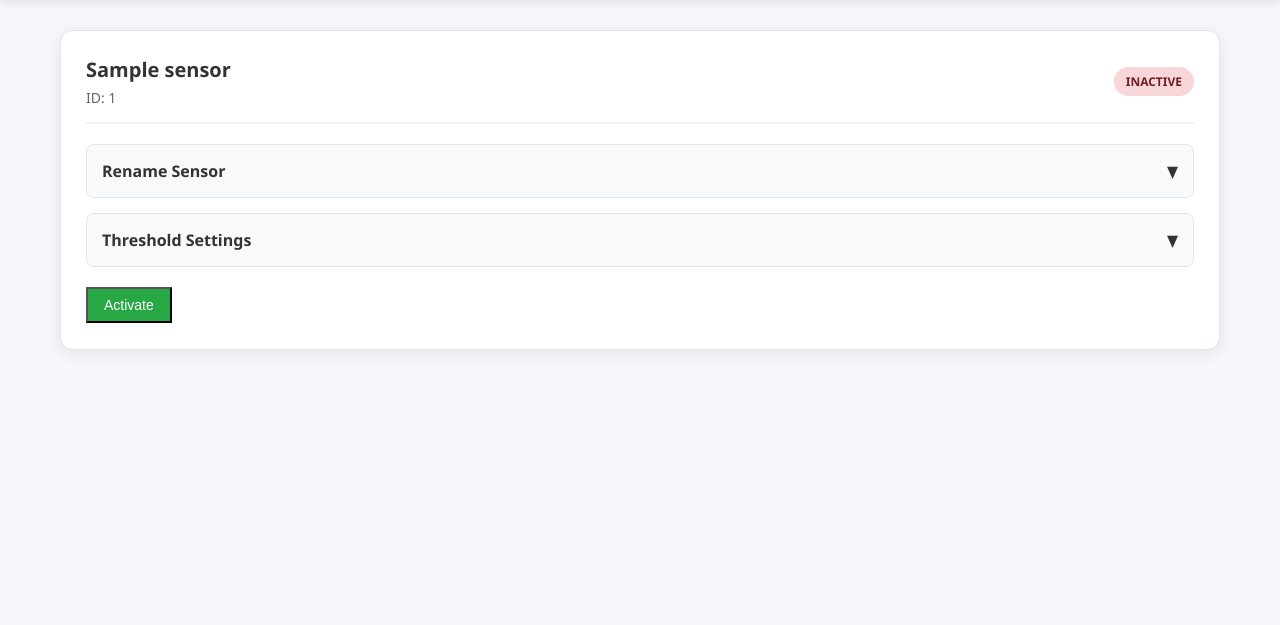
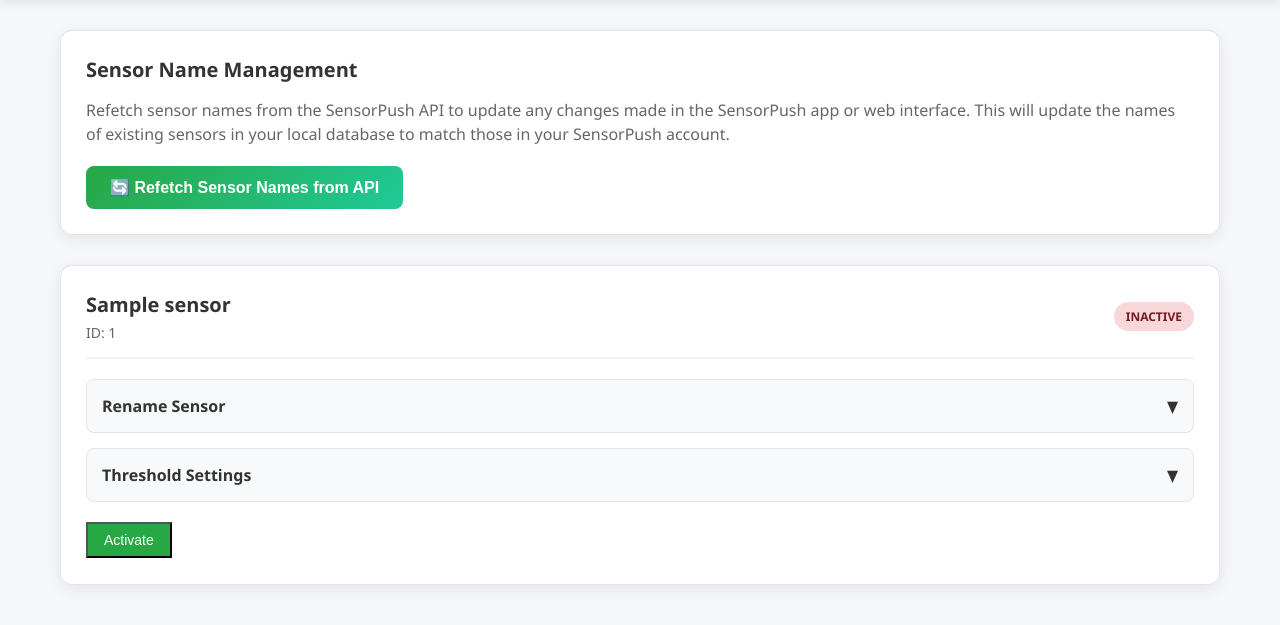
Before and after one commit to NoOneAtHome/SweetImpastriesBakeryManager, a Flask app: template templates/manager_sensor_settings.html in a window 1280 px wide. Shown: the part 81-706 px from the top of the page. Run offline with Flask 3, Linux system fonts and the light colour scheme; the template is opened without the code that fills it: most values are stand-ins (such as "Sample title", 1, 10 or a date in 2020); parts of the project's set-up code (start-up, migrations or seed data) failed here and were passed over.

Commit message:
Fix refetch sensor names functionality
- Change get_devices_sensors() to use POST method instead of GET
- Add empty JSON body {} as required by /devices/sensors endpoint
- Add comprehensive diagnostic logging for troubleshooting
- Fix 400 Bad Request error by matching API requirements

The /devices/sensors endpoint follows the same pattern as /samples:
requires POST with empty JSON body, not GET request.

```diff
--- a/app.py
+++ b/app.py
@@ -24,6 +24,7 @@ from error_handling import handle_flask_error, log_info, log_warning, get_error_
 from polling_service import PollingService, create_polling_service # Import PollingService
 from auth import auth_manager, require_manager_auth, setup_initial_pin_from_args, AuthenticationError, AccountLockoutError
 from settings_manager import SettingsManager, check_threshold_breach
+from sensorpush_api import SensorPushAPI
 
 def create_app(config_name=None):
     """
@@ -893,6 +894,75 @@ def manager_sensor_settings():
         return render_template('error.html', error="Failed to load sensor settings"), 500
 
 
+@app.route('/manager/sensors/refetch_names', methods=['POST'])
+@require_manager_auth
+def refetch_sensor_names():
+    """
+    Refetch sensor names from the SensorPush API and update them in the local database.
+
+    This route fetches the latest sensor metadata from the SensorPush API,
+    compares the names with those stored locally, and updates any differences.
+
+    Returns:
+        Redirect to manager_sensor_settings with success/error message
+    """
+    try:
+        log_info("Starting sensor name refetch operation", "Refetch Sensor Names")
+
+        # Get configuration for SensorPush API
+        config = get_config()
+
+        # Initialize SensorPush API client
+        api_client = SensorPushAPI(config_class=config)
+
+        # Authenticate with SensorPush API first
+        if not api_client.authenticate():
+            raise Exception("Failed to authenticate with SensorPush API")
+
+        # Fetch latest sensor metadata from SensorPush API
+        sensors_data = api_client.get_devices_sensors()
+
+        updated_count = 0
+
+        # Process sensor data and update local database
+        with get_db_session_context() as db_session:
+            for sensor_id, sensor_info in sensors_data.items():
+                # Extract sensor name from API response
+                api_sensor_name = sensor_info.get('name', f'Sensor {sensor_id}')
+
+                # Find corresponding sensor in local database
+                local_sensor = db_session.query(Sensor).filter(Sensor.sensor_id == sensor_id).first()
+
+                if local_sensor:
+                    # Check if name differs and update if necessary
+                    if local_sensor.name != api_sensor_name:
+                        old_name = local_sensor.name
+                        local_sensor.name = api_sensor_name
+                        updated_count += 1
+                        log_info(f"Updated sensor {sensor_id} name from '{old_name}' to '{api_sensor_name}'", "Refetch Sensor Names")
+                else:
+                    log_info(f"Sensor {sensor_id} found in API but not in local database", "Refetch Sensor Names")
+
+            # Commit all changes to database
+            db_session.commit()
+
+        # Prepare success message
+        if updated_count > 0:
+            success_message = f"Successfully updated {updated_count} sensor name(s) from SensorPush API"
+        else:
+            success_message = "All sensor names are already up to date"
+
+        log_info(f"Sensor name refetch completed. Updated {updated_count} sensors", "Refetch Sensor Names")
+        flash(success_message, 'success')
+        return redirect(url_for('manager_sensor_settings', success=success_message))
+
+    except Exception as e:
+        error_message = f"Failed to refetch sensor names: {str(e)}"
+        log_warning(error_message, "Refetch Sensor Names")
+        flash(error_message, 'error')
+        return redirect(url_for('manager_sensor_settings', error=error_message))
+
+
 @app.route('/manager/settings/polling', methods=['POST'])
 @require_manager_auth
 def manager_polling_settings():
--- a/templates/manager_sensor_settings.html
+++ b/templates/manager_sensor_settings.html
@@ -330,6 +330,20 @@
             </div>
         {% endif %}
 
+        <!-- Refetch Sensor Names Section -->
+        <div style="background: white; border-radius: 12px; padding: 25px; box-shadow: 0 4px 15px rgba(0, 0, 0, 0.08); border: 1px solid #e1e5e9; margin-bottom: 30px;">
+            <h3 style="color: #333; margin-bottom: 15px; font-size: 20px; font-weight: 600;">Sensor Name Management</h3>
+            <p style="color: #666; margin-bottom: 20px; line-height: 1.5;">
+                Refetch sensor names from the SensorPush API to update any changes made in the SensorPush app or web interface.
+                This will update the names of existing sensors in your local database to match those in your SensorPush account.
+            </p>
+            <form method="POST" action="{{ url_for('refetch_sensor_names') }}" style="display: inline;">
+                <button type="submit" class="btn-primary" onclick="return confirm('This will update sensor names from the SensorPush API. Continue?')" style="background: linear-gradient(135deg, #28a745 0%, #20c997 100%);">
+                    🔄 Refetch Sensor Names from API
+                </button>
+            </form>
+        </div>
+
         <div class="sensor-grid">
             {% for sensor in sensors %}
                 <div class="sensor-card">
```
Also changed, not shown: sensorpush_api.py (+70 -0 lines).
